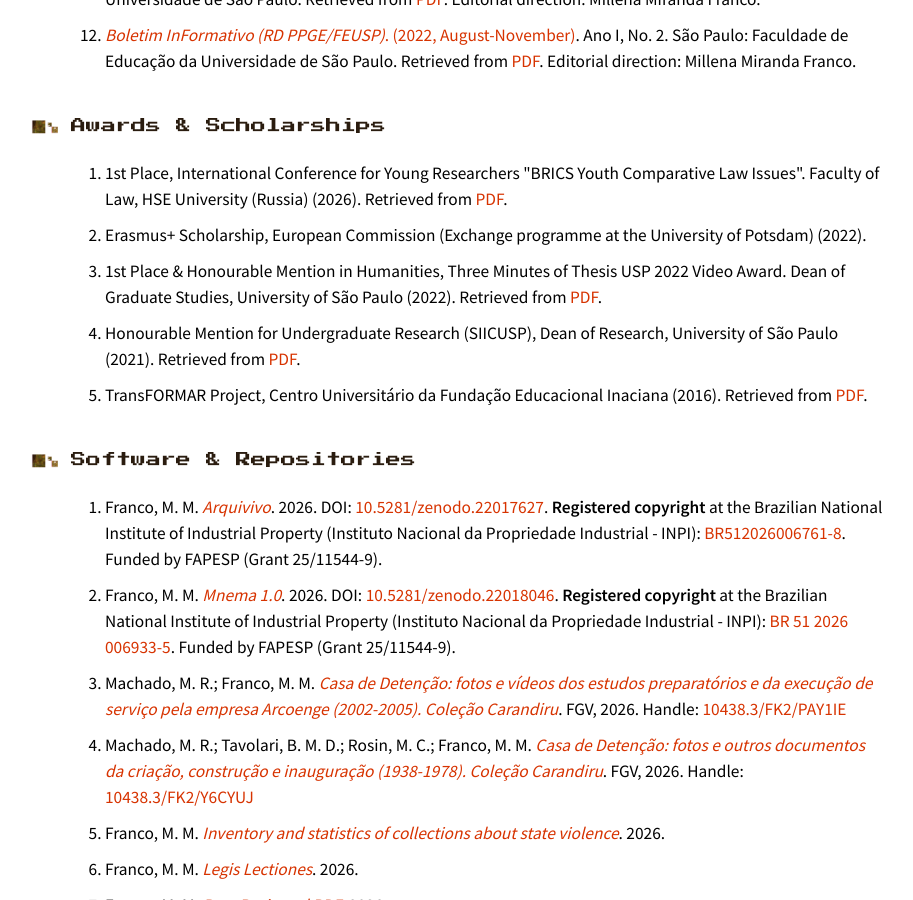
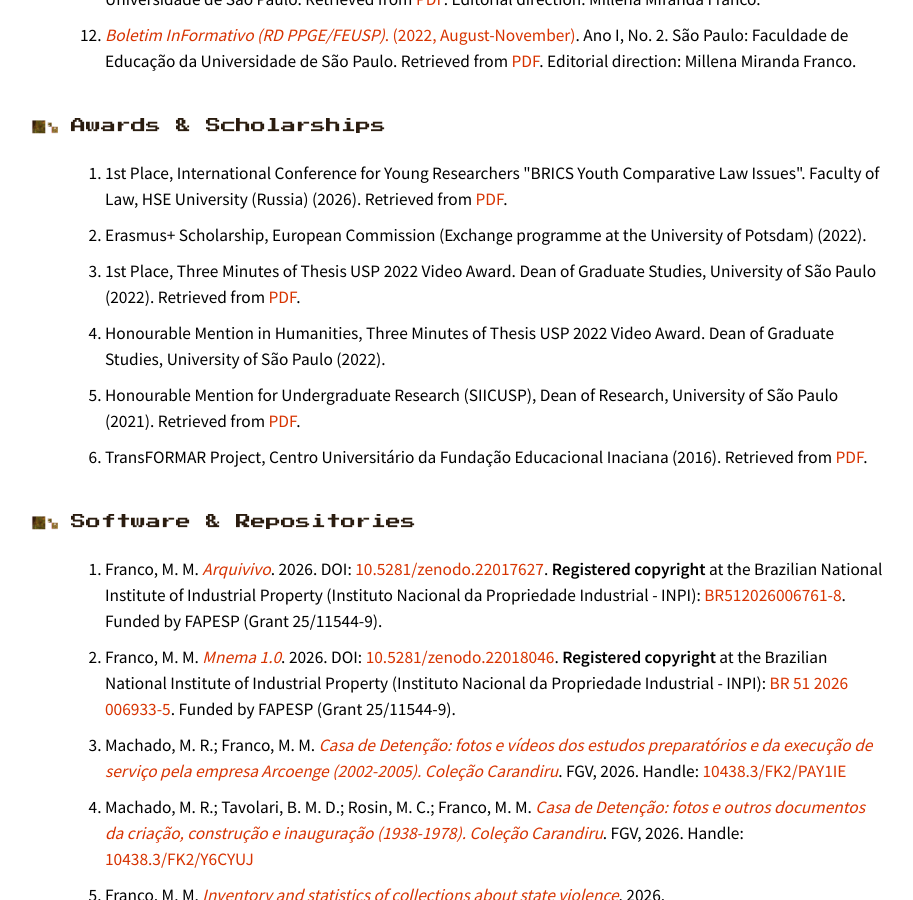
Before and after one commit to mmillenaa/millena, a Jekyll site: the page index.html, which Jekyll copies as it is, in a window 1280 px wide and 900 px high, scrolled down 3999 px. Shown: the whole window, without its empty margins (185-1098 px from the left). Built offline with Jekyll 4.4.1, drawn with Linux system fonts in a browser that asks for light colours.

Commit message:
Update awards and scholarships list in index.html

```diff
--- a/index.html
+++ b/index.html
@@ -265,8 +265,9 @@
     <ol>
       <li>1st Place, International Conference for Young Researchers "BRICS Youth Comparative Law Issues". Faculty of Law, HSE University (Russia) (2026). Retrieved from <a href="https://github.com/mmillenaa/millena/blob/main/PDFs/Franco%20-%202026%20-%20HSE%20University%20Award.pdf" target="_blank">PDF</a>.</li>
       <li>Erasmus+ Scholarship, European Commission (Exchange programme at the University of Potsdam) (2022).</li>
-      <li>1st Place & Honourable Mention in Humanities, Three Minutes of Thesis USP 2022 Video Award. Dean of Graduate Studies, University of São Paulo (2022). Retrieved from <a href="https://www.youtube.com/watch?v=4x28U_cfvPU" target="_blank">PDF</a>. </li>
-      <li>Honourable Mention for Undergraduate Research (SIICUSP), Dean of Research, University of São Paulo (2021). Retrieved from <a href="https://github.com/mmillenaa/millena/blob/main/PDFs/Franco%20-%202021%20-%20Honorable%20Mention.pdf" target="_blank">PDF</a>. </li>
+      <li>1st Place, Three Minutes of Thesis USP 2022 Video Award. Dean of Graduate Studies, University of São Paulo (2022). Retrieved from <a href="https://www.youtube.com/watch?v=4x28U_cfvPU" target="_blank">PDF</a>.</li>
+      <li>Honourable Mention in Humanities, Three Minutes of Thesis USP 2022 Video Award. Dean of Graduate Studies, University of São Paulo (2022).</li>
+      <li>Honourable Mention for Undergraduate Research (SIICUSP), Dean of Research, University of São Paulo (2021). Retrieved from <a href="https://github.com/mmillenaa/millena/blob/main/PDFs/Franco%20-%202021%20-%20Honorable%20Mention.pdf" target="_blank">PDF</a>.</li>
       <li>TransFORMAR Project, Centro Universitário da Fundação Educacional Inaciana (2016). Retrieved from <a href="https://github.com/mmillenaa/millena/blob/main/PDFs/Franco%20-%202016%20-%20Fundacao%20Educacional%20Inaciana%20Award.pdf" target="_blank">PDF</a>.</li>
     </ol>
 
```
